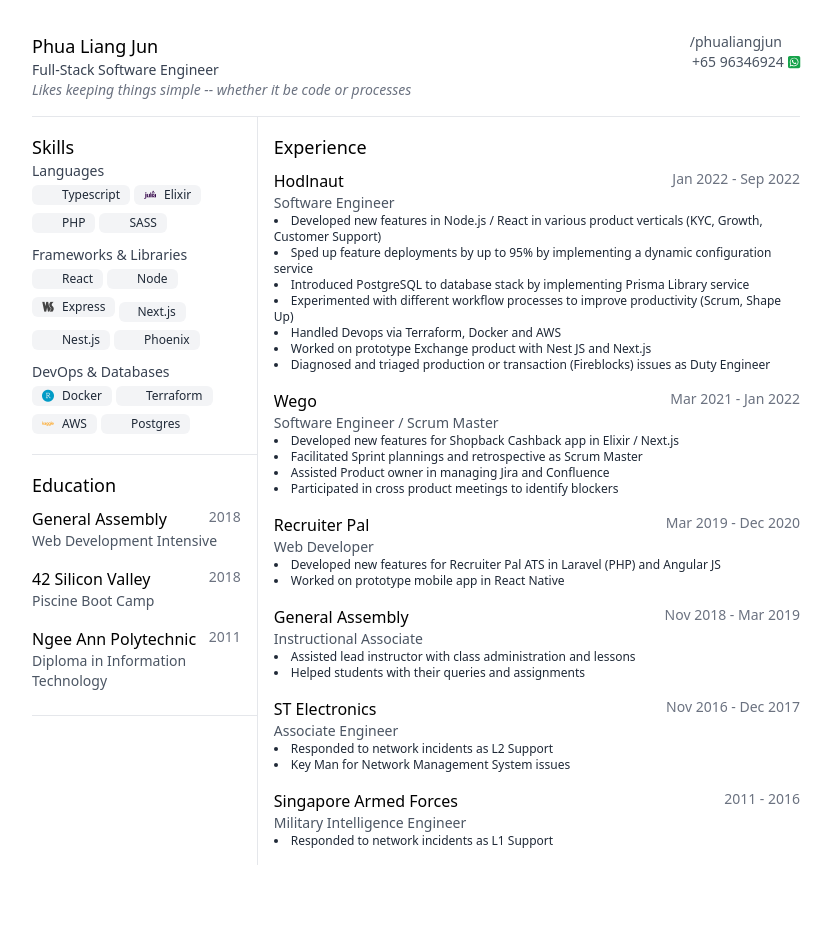
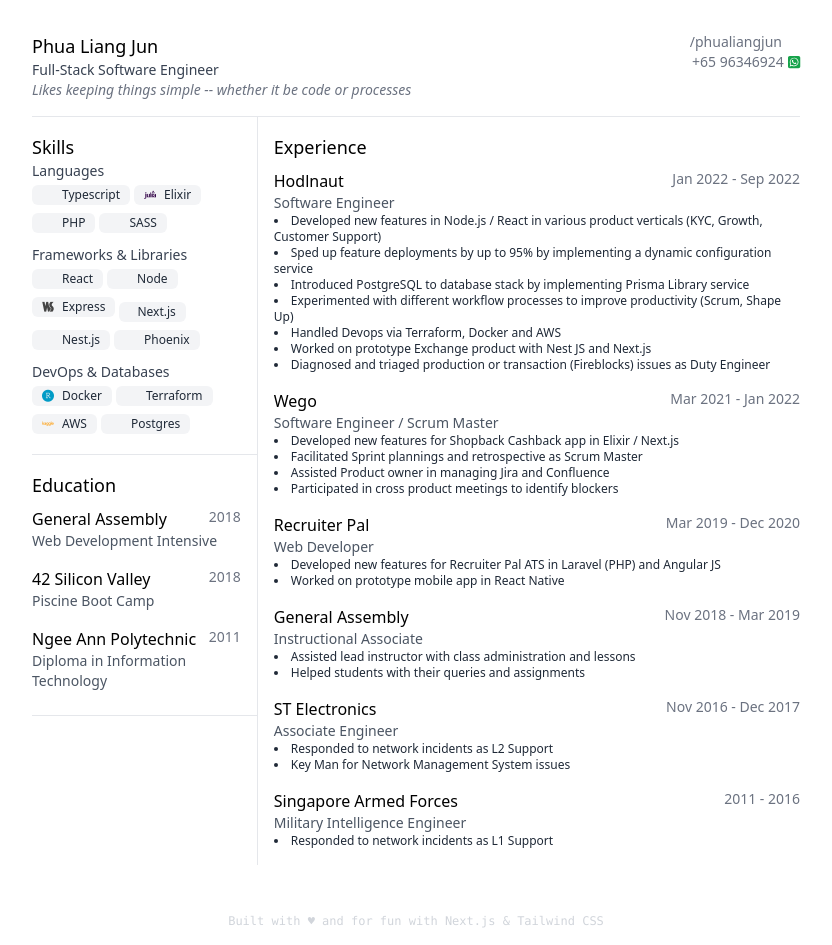
Before and after one commit to lamesensei/lamesensei.github.io, a Next.js app: page / in a window 1280 px wide. Shown: the whole page, without its empty margins (224-1056 px from the left). Before the commit the page ends 881 px from the top, so only its background shows below. Built offline with nearby package versions, Linux system fonts and the light colour scheme; some icons are missing.

Commit message:
add redact for number

```diff
--- a/pages/index.tsx
+++ b/pages/index.tsx
@@ -6,13 +6,21 @@
 import { Text } from "../components/Text";
 import { FontAwesomeIcon } from "@fortawesome/react-fontawesome";
 import { faWhatsappSquare } from "@fortawesome/free-brands-svg-icons";
+import { useEffect, useState } from "react";
+
+const FIVE_SECOND_DELAY = 5000;
 
 const Home: NextPage = () => {
+  const [delayRender, setDelayRender] = useState(true);
+  useEffect(() => {
+    setTimeout(() => setDelayRender(false), FIVE_SECOND_DELAY);
+  });
+
   return (
-    <main className="p-4 flex justify-center flex-1">
+    <main className="p-4 flex flex-col items-center flex-1 h-screen">
       <div className="max-w-3xl">
         {/* Header */}
-        <section className="border-b py-4 flex space-between">
+        <section className="border-b py-4 flex flex-col md:flex-row print:flex-row space-between">
           <div>
             <SectionHeader>Phua Liang Jun</SectionHeader>
             <SectionSubHeader>Full-Stack Software Engineer</SectionSubHeader>
@@ -20,7 +28,7 @@
               Likes keeping things simple -- whether it be code or processes
             </Text>
           </div>
-          <div className="flex-1 text-sm text-right text-gray-600">
+          <div className="flex-1 text-sm md:text-right mt-2 md:mt-0 text-gray-500 print:text-right print:mt-0">
             <ul>
               <li>
                 <a
@@ -34,9 +42,12 @@
                 </a>
               </li>
               <li>
-                <a href="tel:+6596346924">
-                  +65 96346924
-                  <FontAwesomeIcon icon={faWhatsappSquare} className="text-green-600 ml-1" />
+                <a href={!delayRender ? "tel:+6596346924" : ""}>
+                  {!delayRender ? "+65 96346924" : "redacted 5 secs"}
+                  <FontAwesomeIcon
+                    icon={faWhatsappSquare}
+                    className="text-green-600 ml-1"
+                  />
                 </a>
               </li>
             </ul>
@@ -271,6 +282,11 @@
           </div>
         </div>
       </div>
+      <footer className="print:absolute print:bottom-0 print:m-0 print:p-0 mt-8 p-4">
+        <Text className="text-center text-xs font-mono text-gray-300 print:text-gray-200">
+          Built with &#9829; and for fun with Next.js & Tailwind CSS
+        </Text>
+      </footer>
     </main>
   );
 };
```
